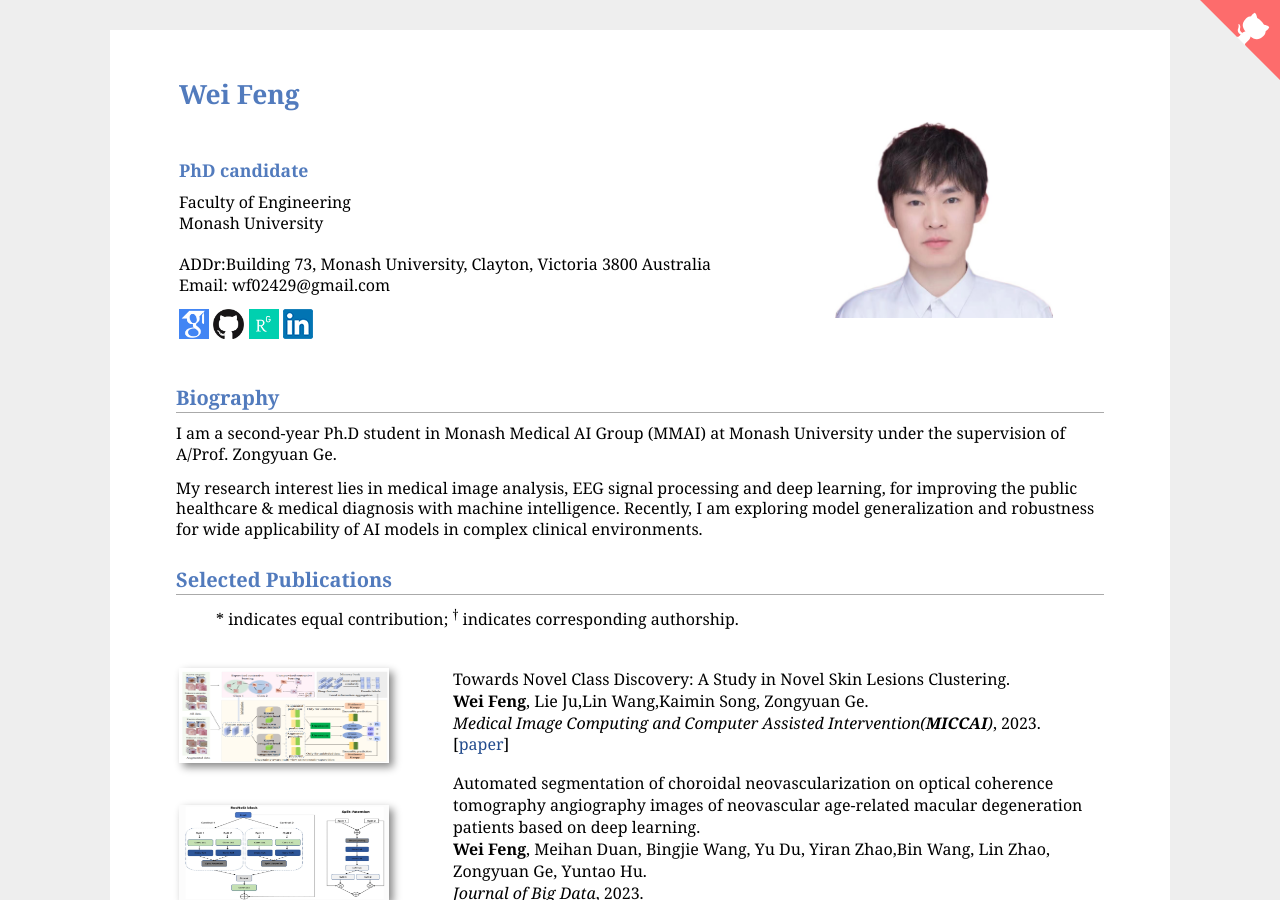
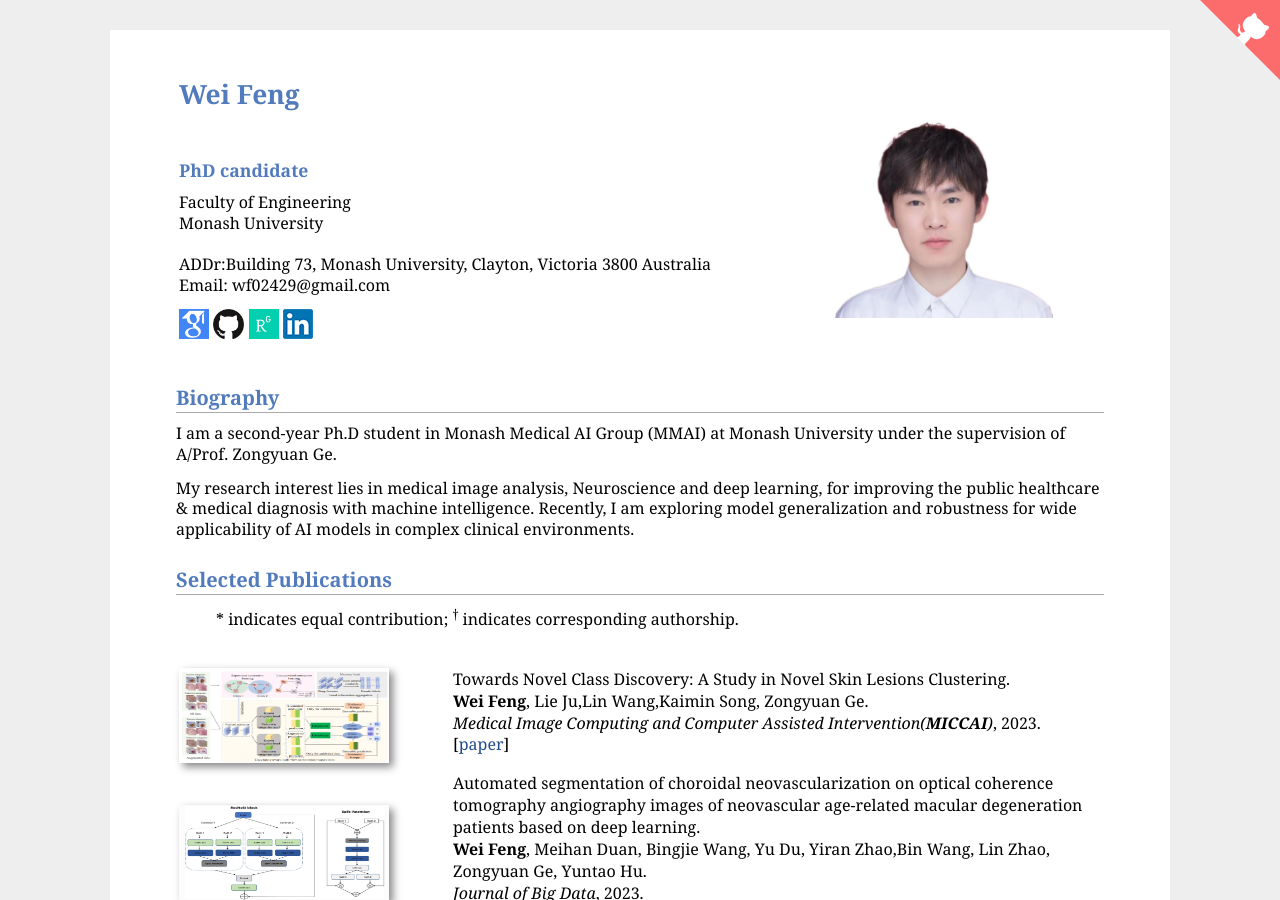
Before and after one commit to fengweie/fengweie.github.io, a Jekyll site: the page index.html, which Jekyll copies as it is, in a window 1280 px wide and 900 px high. Built offline with Jekyll 4.4.1, drawn with Linux system fonts in a browser that asks for light colours.

Commit message:
Update index.html

```diff
--- a/index.html
+++ b/index.html
@@ -80,7 +80,7 @@ PhD candidate</h3>
 <!-- 	and the B. Eng degree from School of Electronics and Information, Jiangsu University of Science and Technology, Zhenjiang, China. -->
 </p>
 
-<p>My research interest lies in medical image analysis, EEG signal processing and deep learning, for improving the public healthcare & medical diagnosis with machine intelligence. Recently, I am exploring model generalization and robustness for wide applicability of AI models in complex clinical environments. </p>
+<p>My research interest lies in medical image analysis, Neuroscience and deep learning, for improving the public healthcare & medical diagnosis with machine intelligence. Recently, I am exploring model generalization and robustness for wide applicability of AI models in complex clinical environments. </p>
 
 <!-- <h2>News</h2>
 	<div style="height: 240px; overflow: auto;">
```
